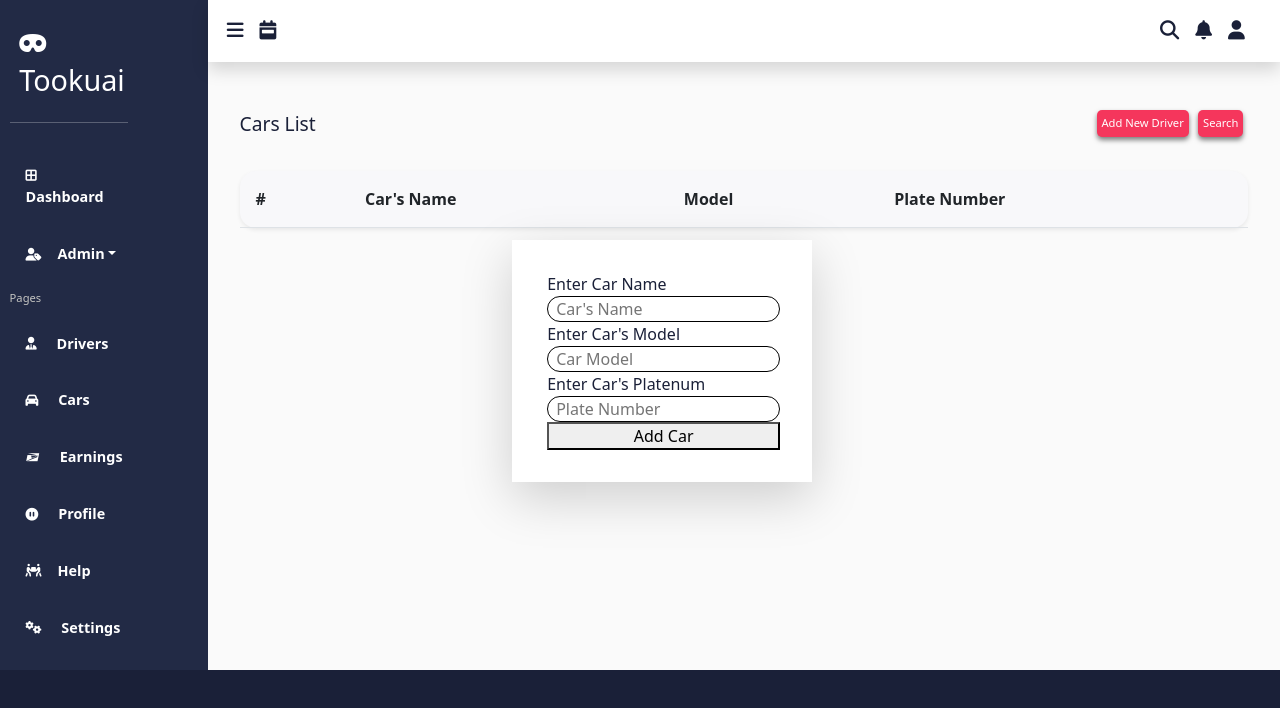
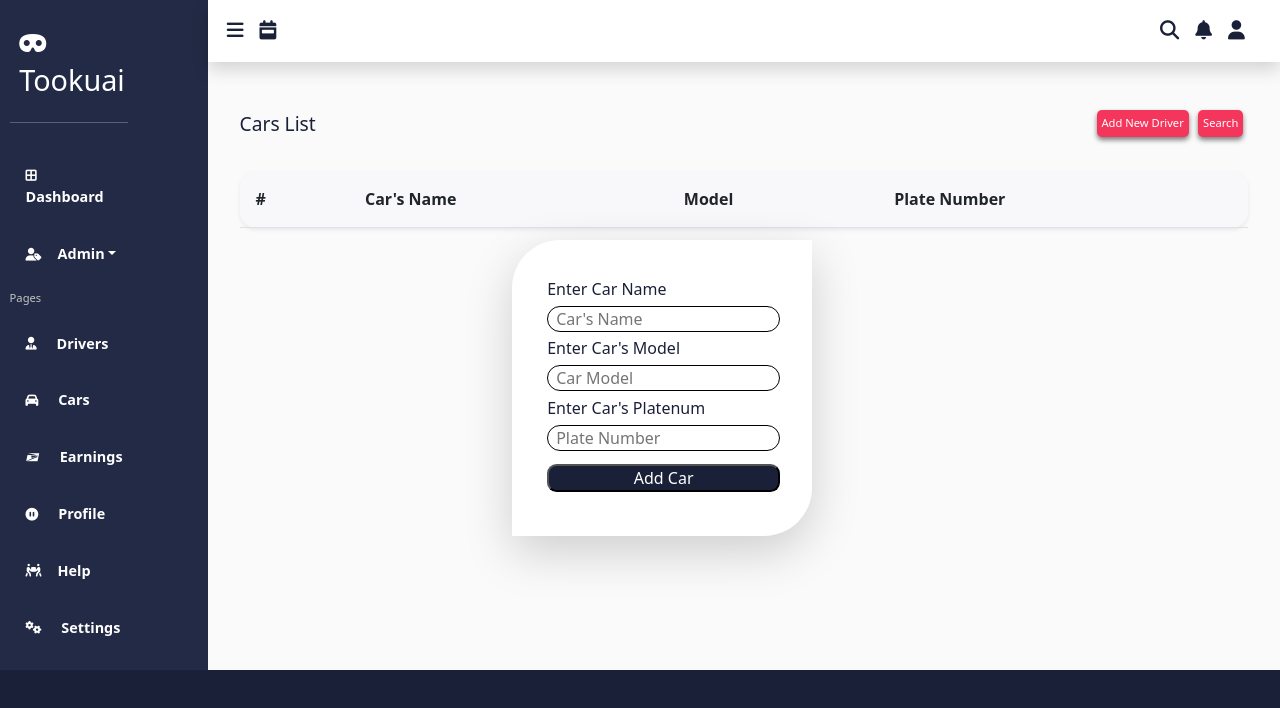
Before and after one commit to victorkhachi/newTookuai, a React (Create React App) app in the folder toouukia/: page /cModel in a window 1280 px wide. Both pictures are taken after a click on the label "Add New Driver". Shown: the top 708 px of the page. Built offline with nearby package versions, Linux system fonts and the light colour scheme.

Commit message:
add car,driver form re-designed

```diff
--- a/toouukia/src/Responsiveness.css
+++ b/toouukia/src/Responsiveness.css
@@ -1,17 +1,4 @@
-.formm{
-  display:flex;
-  flex-direction: column;
-  background-color: white;
-  position: absolute;
-  /* z-index: 1; */
-  padding: 2rem;
-  top: 30%;
-  left: 40%;
-}
-.Formm{
-  display: flex;
-  flex-direction: column;
-}
+
 .mobile {
   display: none;
 }
--- a/toouukia/src/components/Carform.js
+++ b/toouukia/src/components/Carform.js
@@ -5,31 +5,34 @@ export default class Carform extends Component {
     return (
       <div className="formm shadow-lg">
         <form onSubmit={this.props.handleFormSubmit} className="Formm">
-          <label>Enter Car Name</label>
+          <label className="labell">Enter Car Name</label>
           <input
+            className="inputt"
             placeholder="Car's Name"
             value={this.props.newName}
             type="text"
             name="name"
             onChange={this.props.handleInputChange}
           />
-          <label>Enter Car's Model</label>
+          <label className="labell">Enter Car's Model</label>
           <input
+            className="inputt"
             placeholder="Car Model"
             value={this.props.newModel}
             type="text"
             name="model"
             onChange={this.props.handleInputChange}
           />
-          <label>Enter Car's Platenum</label>
+          <label className="labell">Enter Car's Platenum</label>
           <input
+            className="inputt"
             value={this.props.newPlateNum}
             type="text"
             name="plateNum"
             onChange={this.props.handleInputChange}
             placeholder="Plate Number"
           />
-          <button type="submit" value="Submit">
+          <button className="btnnn" type="submit" value="Submit">
             Add Car
           </button>
         </form>
--- a/toouukia/src/index.css
+++ b/toouukia/src/index.css
@@ -319,3 +319,41 @@ form {
 .radio{
   margin: 0 1rem;
 }
+
+/* ADD DRIVER/CAR/ADMIN FORM DESIGN*/
+.formm{
+  display:flex;
+  flex-direction: column;
+  background-color: white;
+  border-bottom-right-radius: 3rem ;
+  border-top-left-radius: 3rem;
+  position: absolute;
+  /* z-index: 1; */
+  padding: 2rem;
+  top: 30%;
+  left: 40%;
+  transition: 2s linear;
+}
+.Formm{
+  display: flex;
+  flex-direction: column;
+  transition: 2s linear;
+}
+.labell{
+  margin: .3rem 0;
+  color: rgb(26, 32, 56) !important;
+}
+.inputt::placeholder{
+  padding: 0 .5rem;
+}
+.inputt:focus{
+  padding:0 1rem;
+  font-size: 1rem !important;
+  outline: rgb(34, 42, 69);
+}
+.btnnn{
+  background-color: rgb(26, 32, 56);
+  color: white;
+  border-radius: .6rem;
+  margin: .8rem 0 ;
+}
```
